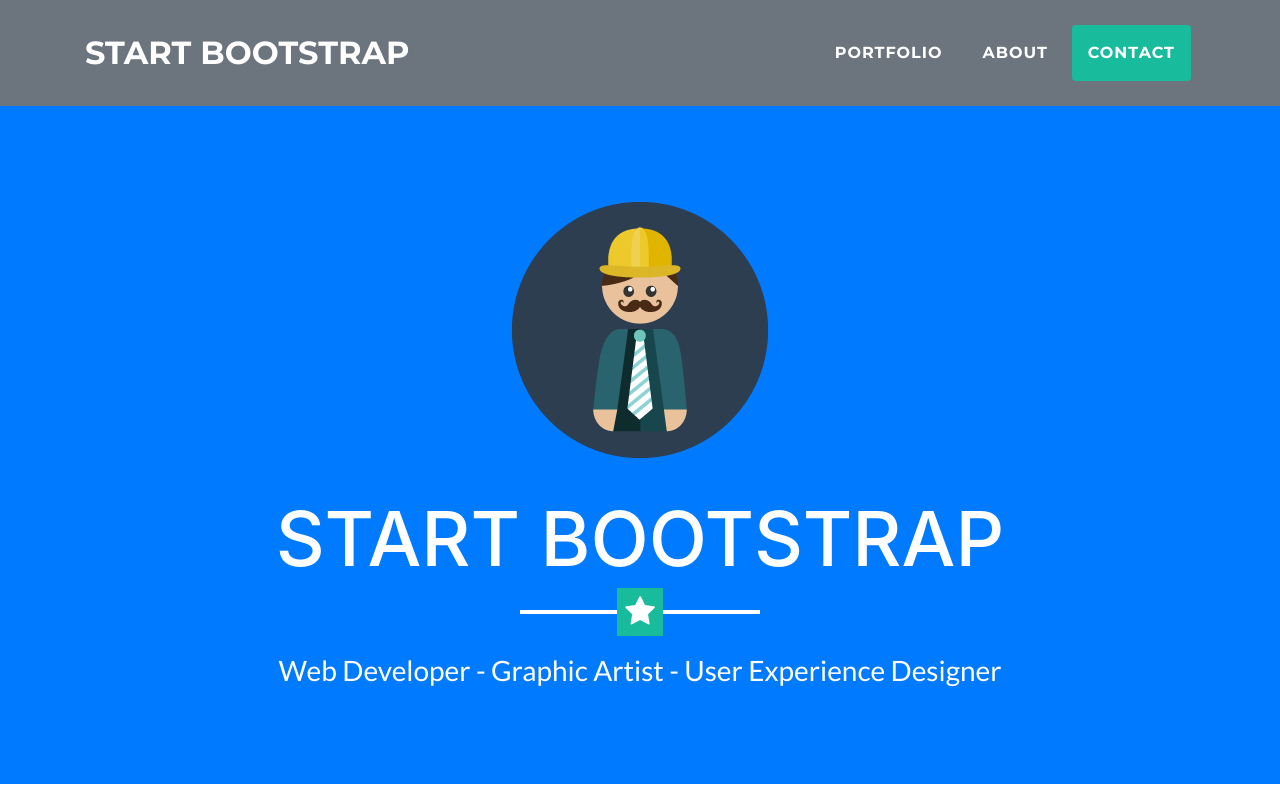
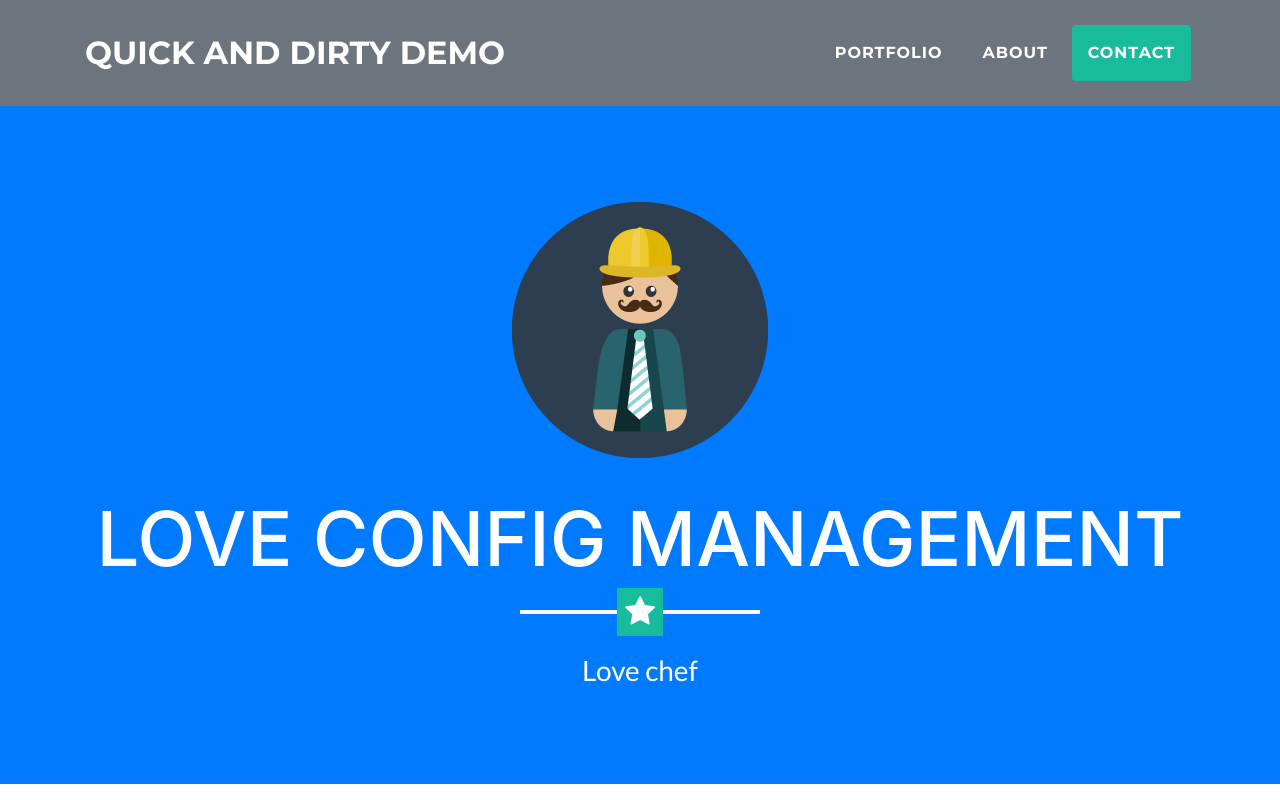
Before and after one commit to username-is-already-taken2/csi_iis_demo, a website with bundled scripts: page index.html in a window 1280 px wide. Shown: the top 800 px of the page. Built offline with nearby package versions, Linux system fonts and the light colour scheme.

Commit message:
Updated somewording

```diff
--- a/index.html
+++ b/index.html
@@ -8,7 +8,7 @@
     <meta name="description" content="">
     <meta name="author" content="">
 
-    <title>Freelancer - Start Bootstrap Theme</title>
+    <title>Website Demo</title>
 
     <!-- Bootstrap core CSS -->
     <link href="vendor/bootstrap/css/bootstrap.min.css" rel="stylesheet">
@@ -31,7 +31,7 @@
     <!-- Navigation -->
     <nav class="navbar navbar-expand-lg bg-secondary fixed-top text-uppercase" id="mainNav">
       <div class="container">
-        <a class="navbar-brand js-scroll-trigger" href="#page-top">Start Bootstrap</a>
+        <a class="navbar-brand js-scroll-trigger" href="#page-top">Quick and Dirty Demo</a>
         <button class="navbar-toggler navbar-toggler-right text-uppercase bg-primary text-white rounded" type="button" data-toggle="collapse" data-target="#navbarResponsive" aria-controls="navbarResponsive" aria-expanded="false" aria-label="Toggle navigation">
           Menu
           <i class="fa fa-bars"></i>
@@ -56,9 +56,9 @@
     <header class="masthead bg-primary text-white text-center">
       <div class="container">
         <img class="img-fluid mb-5 d-block mx-auto" src="img/profile.png" alt="">
-        <h1 class="text-uppercase mb-0">Start Bootstrap</h1>
+        <h1 class="text-uppercase mb-0">Love Config Management</h1>
         <hr class="star-light">
-        <h2 class="font-weight-light mb-0">Web Developer - Graphic Artist - User Experience Designer</h2>
+        <h2 class="font-weight-light mb-0">Love chef</h2>
       </div>
     </header>
 
```
